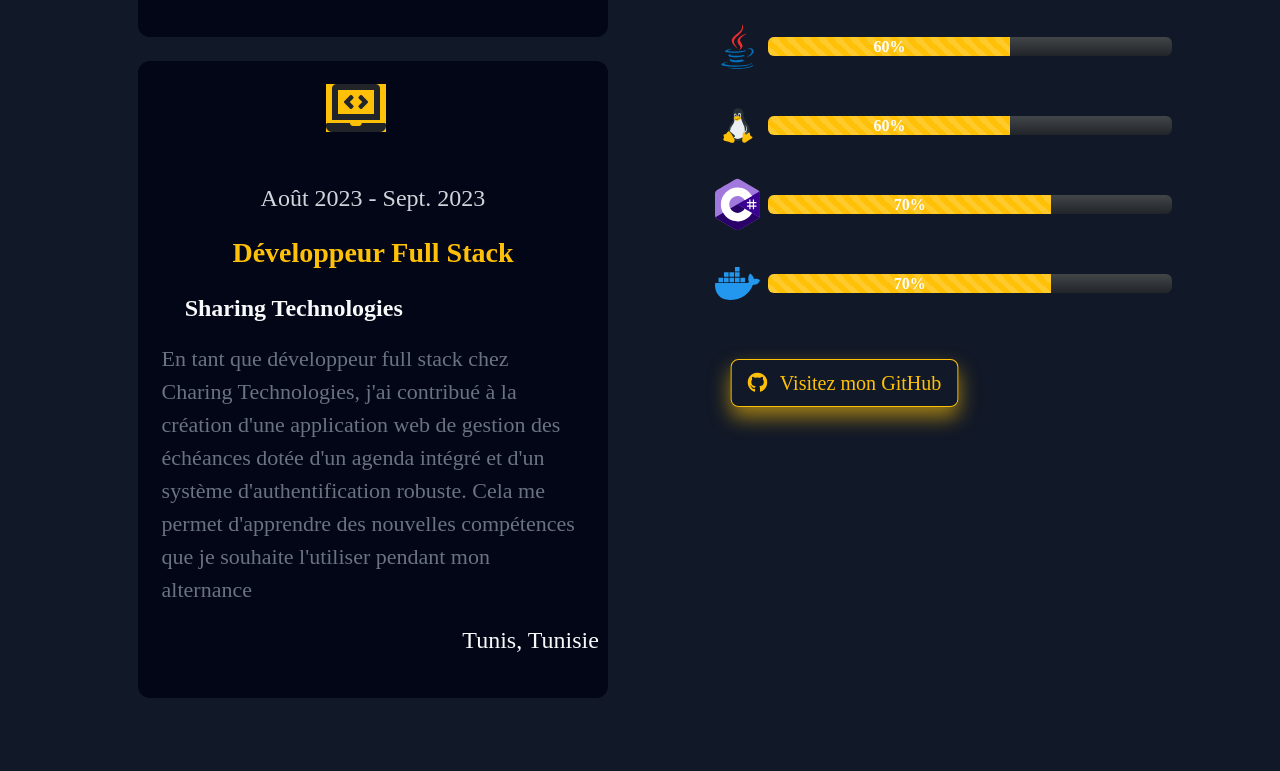
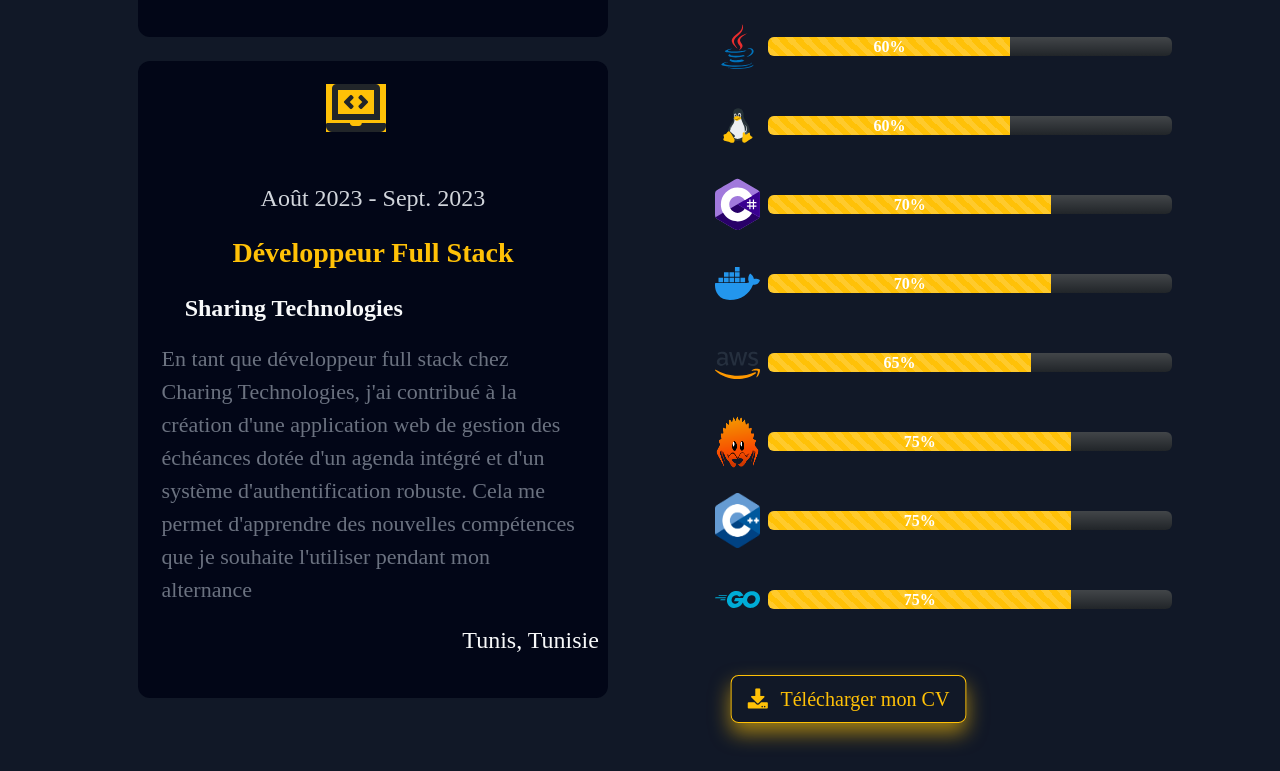
Before and after one commit to mohamedmaghzaoui/portfolio, a website: page resume.html in a window 1280 px wide. Shown: the part 1382-2153 px from the top of the page. Before the commit the page ends 2104 px from the top, so only its background shows below. Drawn offline with nearby package versions, Linux system fonts and the light colour scheme.

Commit message:
changed skills

```diff
--- a/resume.html
+++ b/resume.html
@@ -50,8 +50,8 @@
             <main class="container"> <!--begin content-->
                 <div style="margin-top: 5% ;margin-left:10%;"><!--begin resume-->
                     <!-- Début du secteur éducation -->
-                    <p class="fs-1 text-light fw-bold first-text">Mon <span
-                            class="text-warning second-text">Éducation</span></p>
+                    <p class="fs-1 text-light fw-bold first-text">Mes <span
+                            class="text-warning second-text">Éducations</span></p>
 
                     <div class="row"><!-- Ligne pour séparer les éléments -->
                         <!-- Premier élément éducation en utilisant une classe personnalisée nommée resume avec CSS -->
@@ -125,7 +125,7 @@
                                 <p class="fs-4 text-center fw-medium" style="color: #D1D5DB;font-family: 'Cherry Swash', serif
 ;">
                                     Juillet 2024 - Août. 2024</p>
-                                <p class="text-center w-100  fs-3 fw-bold text-warning">Développeur Front-End
+                                <p class="text-center w-100  fs-3 fw-bold text-warning">Développeur Web
                                 </p>
                                 <p style="margin-left: 10%;" class="fs-4  fw-bold text-light">Mona
                                 </p>
@@ -364,6 +364,7 @@
                                 </div>
                             </div>
                             <br>
+                            <!--skill-->
                             <div class="d-flex align-items-center skill">
 
                                 <span style="width: 10%;" class="text-light fs-5 d-flex align-items-center me-2 ">
@@ -381,12 +382,85 @@
                                     </div>
                                 </div>
                             </div>
+                            <br>
+                            <div class="d-flex align-items-center skill">
+
+                                <span style="width: 10%;" class="text-light fs-5 d-flex align-items-center me-2 ">
+                                    <img style="height: 55px;" src="./aws-icon.svg" alt="HTML Icon"
+                                        class="img-fluid">
+
+                                </span>
+
+                                <!-- Progress Bar -->
+                                <div class="progress bg-dark bg-gradient flex-grow-1" style="height: 1.2rem;"
+                                    role="progressbar" aria-label="docker skill level" aria-valuenow="85"
+                                    aria-valuemin="0" aria-valuemax="100">
+                                    <div class="progress-bar progress-bar-striped bg-warning" style="width: 65%">
+                                        <span class="fs-6 fw-bold">65%</span>
+                                    </div>
+                                </div>
+                            </div>
+                            <br>
+                            <div class="d-flex align-items-center skill">
+
+                                <span style="width: 10%;" class="text-light fs-5 d-flex align-items-center me-2 ">
+                                    <img style="height: 55px;" src="./rust-icon.svg.png" alt="HTML Icon"
+                                        class="img-fluid">
+
+                                </span>
+
+                                <!-- Progress Bar -->
+                                <div class="progress bg-dark bg-gradient flex-grow-1" style="height: 1.2rem;"
+                                    role="progressbar" aria-label="docker skill level" aria-valuenow="85"
+                                    aria-valuemin="0" aria-valuemax="100">
+                                    <div class="progress-bar progress-bar-striped bg-warning" style="width: 75%">
+                                        <span class="fs-6 fw-bold">75%</span>
+                                    </div>
+                                </div>
+                            </div>
+                            <br>
+                            <div class="d-flex align-items-center skill">
+
+                                <span style="width: 10%;" class="text-light fs-5 d-flex align-items-center me-2 ">
+                                    <img style="height: 55px;" src="./C-icon.png" alt="HTML Icon"
+                                        class="img-fluid">
+
+                                </span>
+
+                                <!-- Progress Bar -->
+                                <div class="progress bg-dark bg-gradient flex-grow-1" style="height: 1.2rem;"
+                                    role="progressbar" aria-label="docker skill level" aria-valuenow="85"
+                                    aria-valuemin="0" aria-valuemax="100">
+                                    <div class="progress-bar progress-bar-striped bg-warning" style="width: 75%">
+                                        <span class="fs-6 fw-bold">75%</span>
+                                    </div>
+                                </div>
+                            </div>
+                            <br>
+                            <div class="d-flex align-items-center skill">
+
+                                <span style="width: 10%;" class="text-light fs-5 d-flex align-items-center me-2 ">
+                                    <img style="height: 55px;" src="./go-icon.svg" alt="HTML Icon"
+                                        class="img-fluid">
+
+                                </span>
+
+                                <!-- Progress Bar -->
+                                <div class="progress bg-dark bg-gradient flex-grow-1" style="height: 1.2rem;"
+                                    role="progressbar" aria-label="docker skill level" aria-valuenow="85"
+                                    aria-valuemin="0" aria-valuemax="100">
+                                    <div class="progress-bar progress-bar-striped bg-warning" style="width: 75%">
+                                        <span class="fs-6 fw-bold">75%</span>
+                                    </div>
+                                </div>
+                            </div>
+
 
                             <button type="button"
                                 class="btn btn-outline-warning contact-btn fw-medium btn-lg my-5 mx-3">
-                                <a href="https://github.com/mohamedmaghzaoui/" class="nav-link">
-                                    <i class="fab fa-github me-2"></i> <!-- Font Awesome download icon -->
-                                    Visitez mon GitHub
+                                <a type="download" target="_blank" href="./Cv Mohamed Maghzaoui Alternance.pdf" class="nav-link">
+                                    <i class="fas fa-download me-2"></i>
+                                    Télécharger mon CV
                                 </a>
                             </button>
 
```
Also changed, not shown: C-icon.png (added), aws-icon.svg (added), go-icon.svg (added), photo.png (deleted), rust-icon.svg.png (added), 1 other file.
